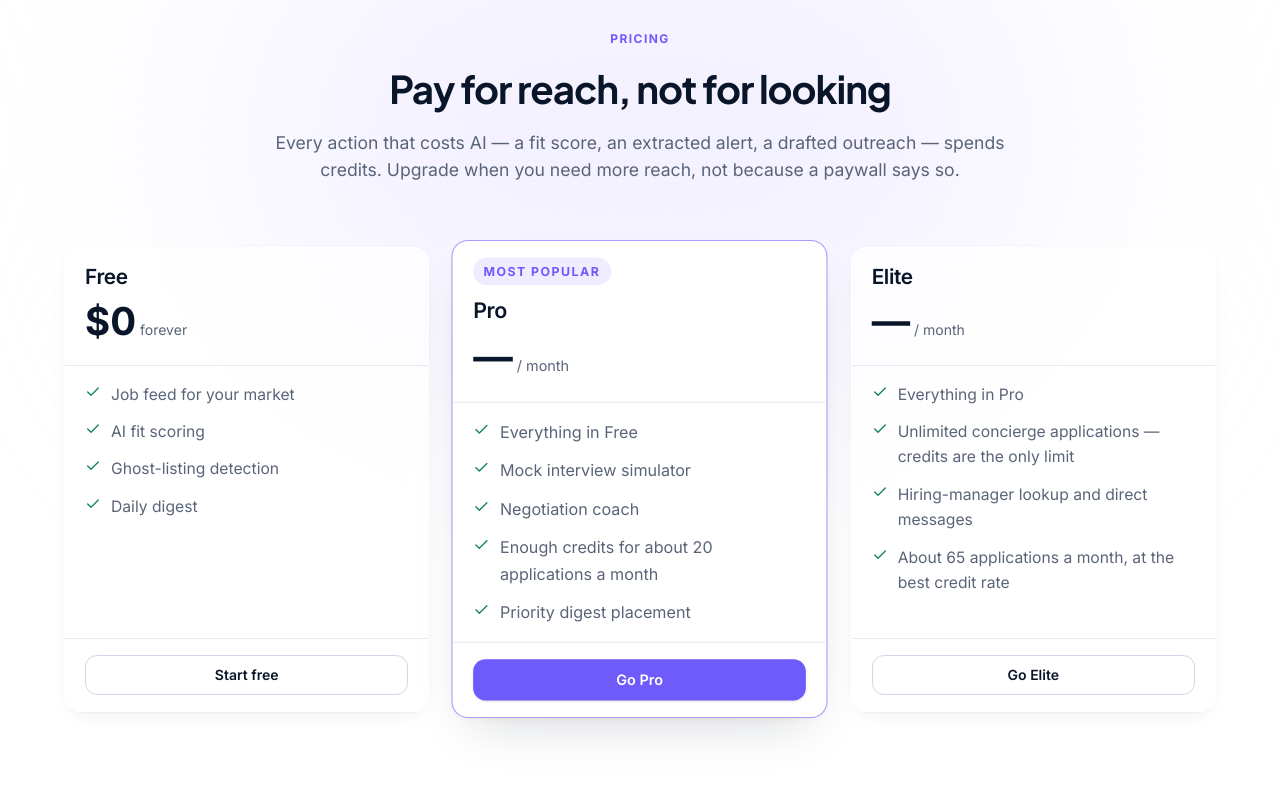
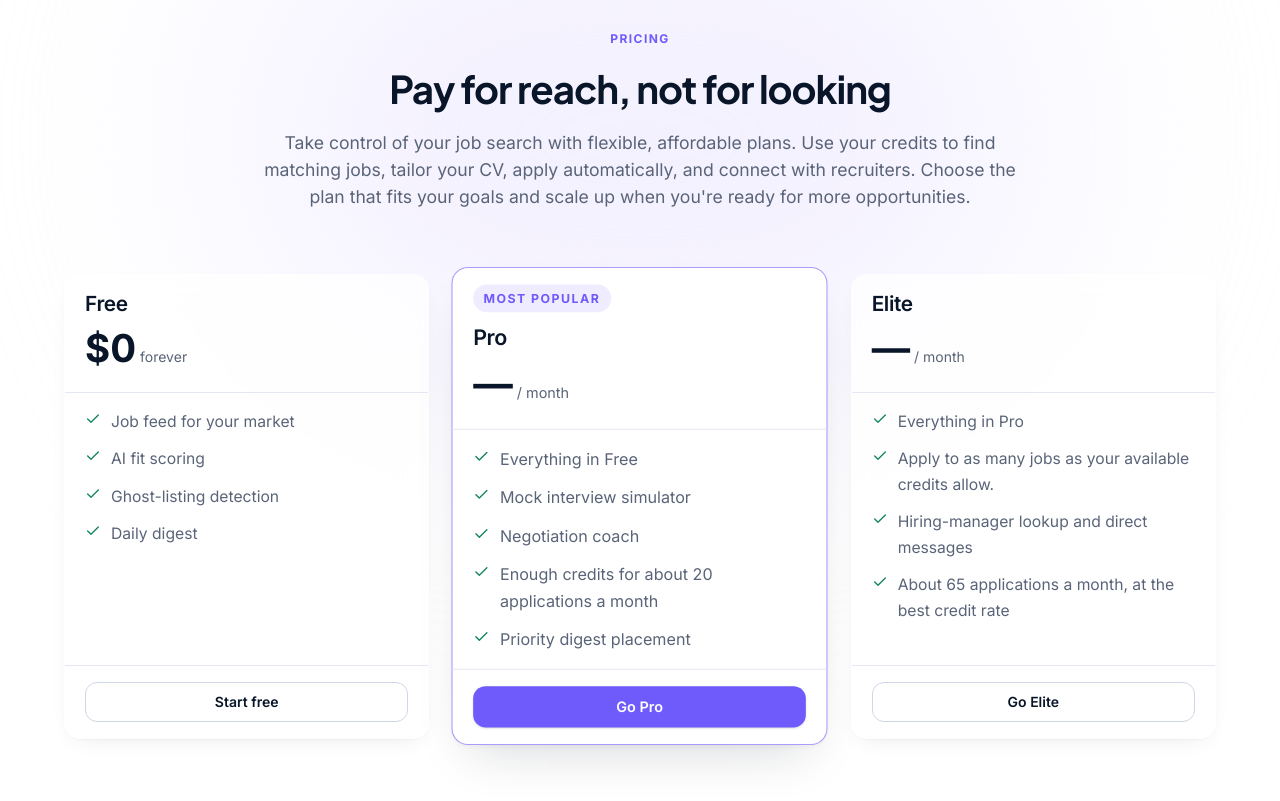
Before and after one commit to lilyfrancis/Huntops, a React (Vite) app in the folder frontend/: page / in a window 1280 px wide. Shown: the part 5600-6401 px from the top of the page. Built offline with nearby package versions, Linux system fonts and the light colour scheme; no server answers.

Commit message:
Revise elite tier features and pricing description
Updated the elite tier features and revised the pricing explanation for clarity.

```diff
--- a/frontend/src/components/landing/pricing.tsx
+++ b/frontend/src/components/landing/pricing.tsx
@@ -57,7 +57,7 @@ const PLANS = [
     cadence: "/ month",
     features: [
       "Everything in Pro",
-      "Unlimited concierge applications — credits are the only limit",
+      "Apply to as many jobs as your available credits allow.",
       "Hiring-manager lookup and direct messages",
       "About 65 applications a month, at the best credit rate",
     ],
@@ -101,8 +101,7 @@ export function Pricing() {
         <span className="eyebrow t-eyebrow-lg">Pricing</span>
         <h2 className="t-h2 mt-4">Pay for reach, not for looking</h2>
         <p className="t-lead mt-5 text-ink-muted">
-          Every action that costs AI — a fit score, an extracted alert, a drafted outreach —
-          spends credits. Upgrade when you need more reach, not because a paywall says so.
+         Take control of your job search with flexible, affordable plans. Use your credits to find matching jobs, tailor your CV, apply automatically, and connect with recruiters. Choose the plan that fits your goals and scale up when you're ready for more opportunities.
         </p>
       </Reveal>
 
```
